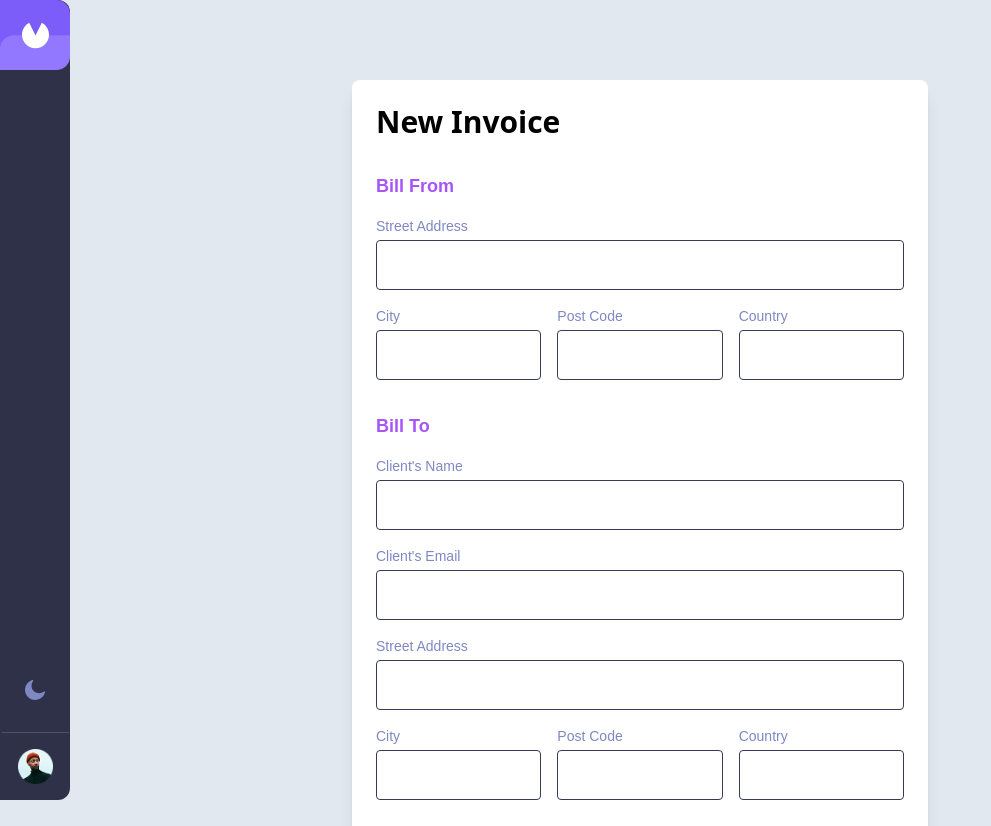
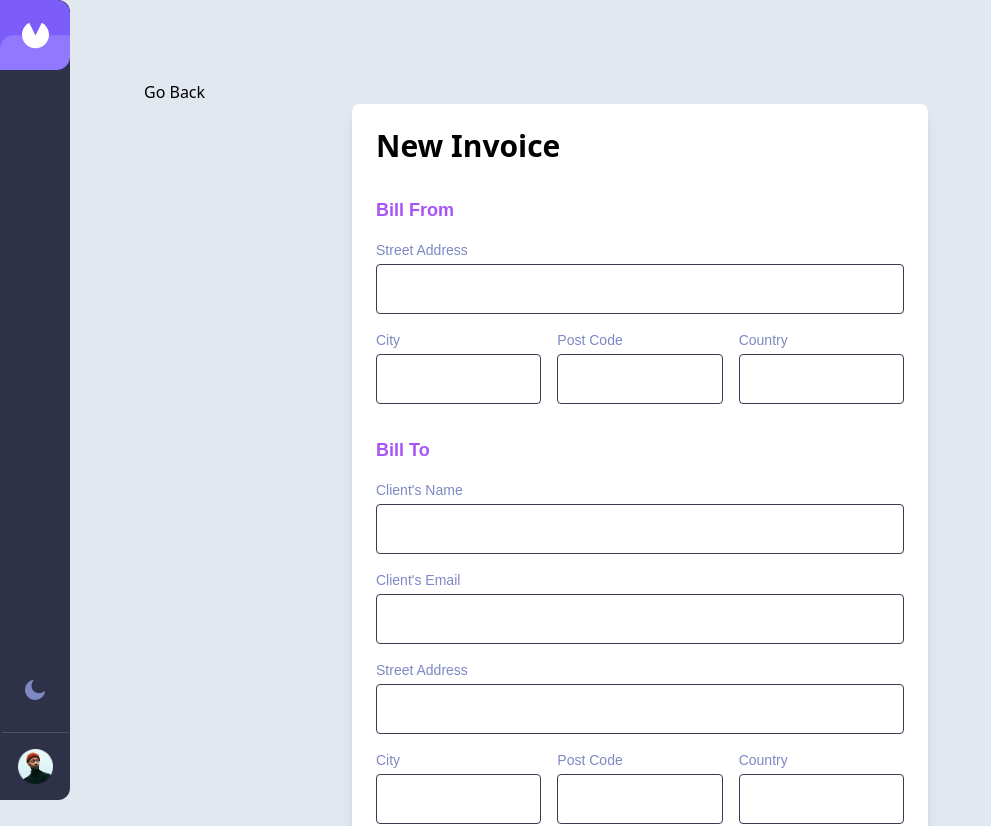
Before and after one commit to bugname7/imtixon, a React (Vite) app: page /new in a window 1280 px wide. Shown: the top 826 px of the page, without its empty margins (0-991 px from the left). Built offline with nearby package versions, Linux system fonts and the light colour scheme; a web font is replaced by a local one.

Commit message:
update newInvoice page

```diff
--- a/src/pages/NewInvoic.jsx
+++ b/src/pages/NewInvoic.jsx
@@ -1,6 +1,7 @@
 import React, { useState } from "react";
 import { useDarkMode } from "../context/DarkLightMode";
 import clearImage from '../assets//images/delete.svg'
+import { Link } from "react-router-dom";
 function NewInvoice() {
     const { darkMode } = useDarkMode();
     const bgClass = darkMode ? "bg-slate-950 text-white" : "bg-slate-200 text-black";
@@ -29,6 +30,7 @@ function NewInvoice() {
 
     return (
         <div className={`${bgClass} min-h-screen px-4 py-8 container`}>
+            <Link to={'/'} className={`${darkMode ? 'text-purple-400' : ''} ml-32 text-black hover:underline`}>Go Back</Link>
             <div className="max-w-xl mx-auto bg-white dark:bg-slate-900 p-6 rounded-lg shadow-lg">
                 <h1 className="text-3xl font-bold mb-8">New Invoice</h1>
 
```
